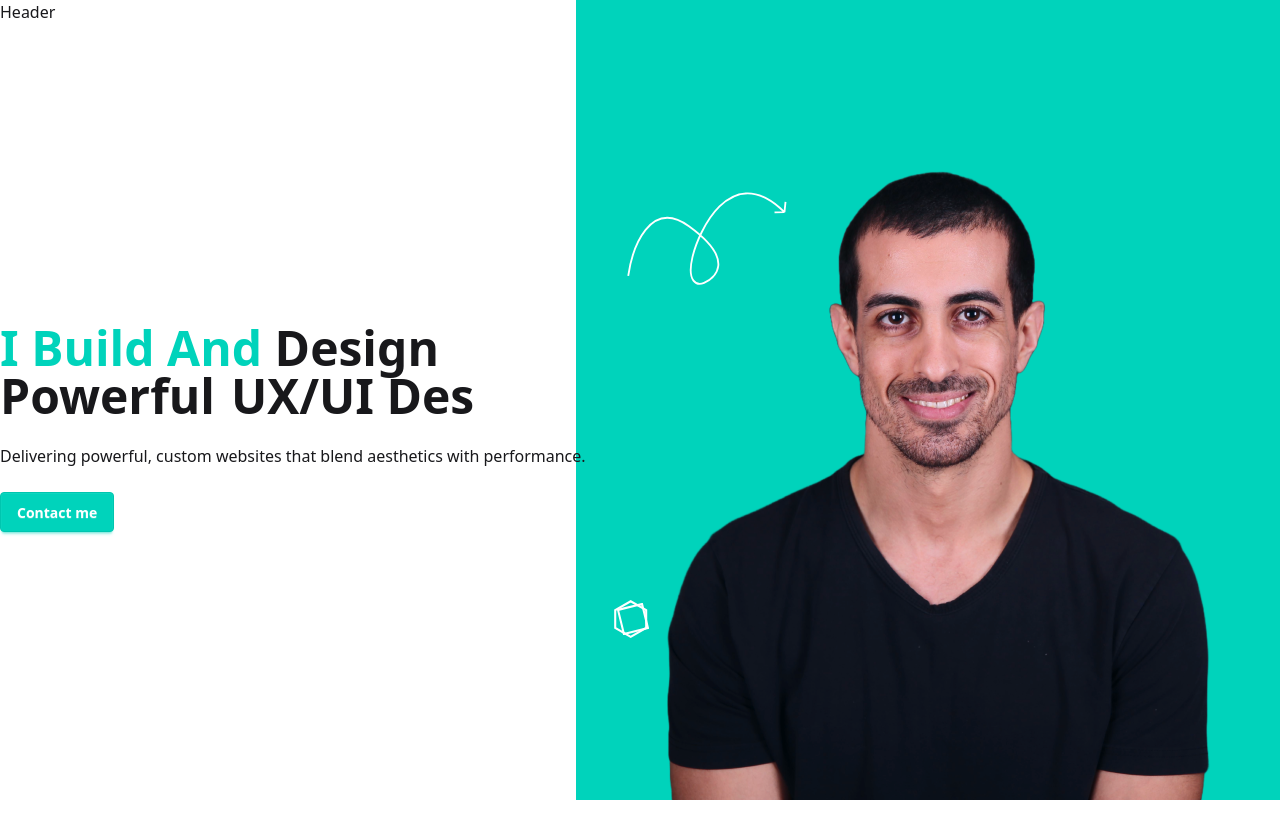
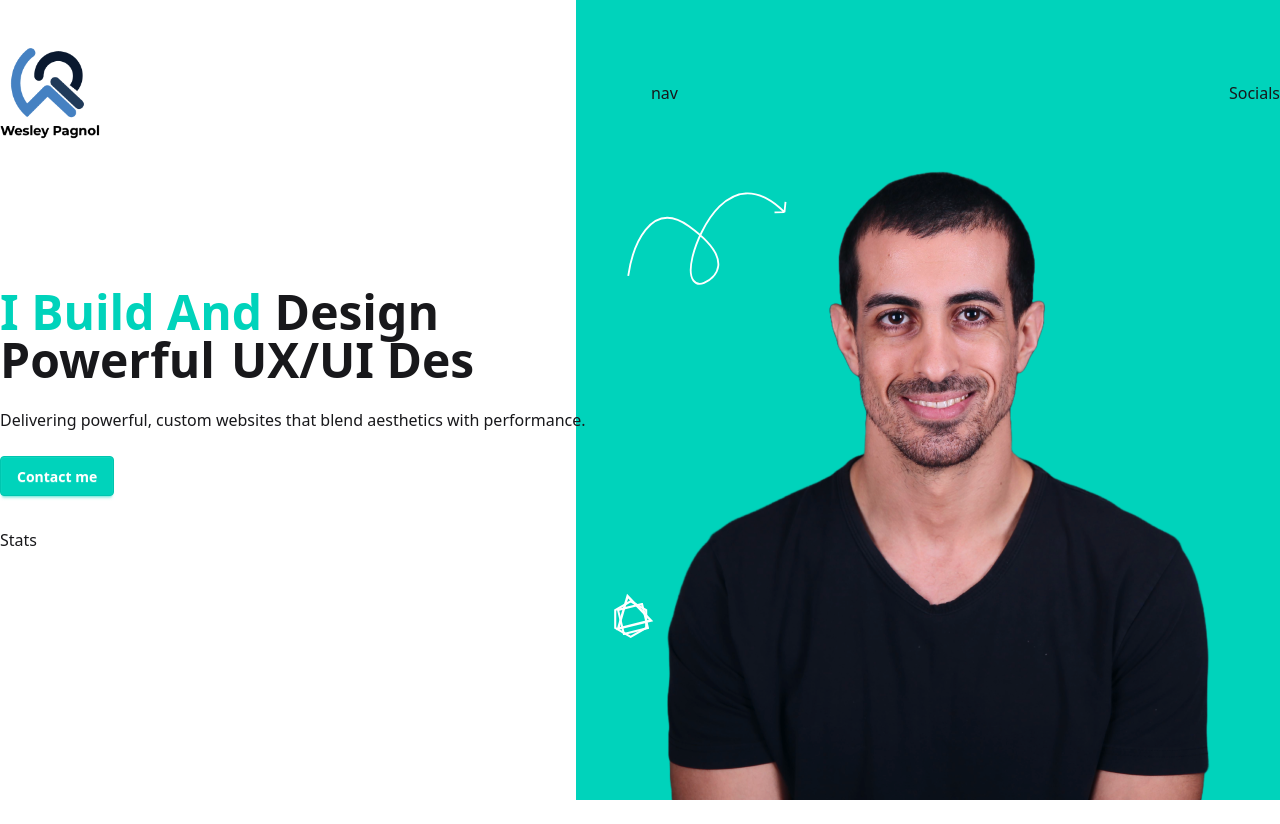
Before and after one commit to blackemperor007/wesley-portfolio, a Next.js app: page / in a window 1280 px wide. After the commit the page ends 800 px from the top, so only its background shows below. Built offline with nearby package versions, Linux system fonts and the light colour scheme.

Commit message:
logo components

```diff
--- /dev/null
+++ b/components/Header.jsx
@@ -0,0 +1,39 @@
+"use client"
+import { Link as ScrollLink } from "react-scroll";
+import Logo from "./Logo";
+
+const Links = [
+    {
+        name: "Home",
+    },
+    {
+        name: "about",
+    },
+    {
+        name: "journey",
+    },
+    {
+        name: "work",
+    },
+    {
+        name: "Contact",
+    },
+]
+
+const Header = () => {
+  return (
+    <header className="w-full absolute py-8 xl:py-[48px] z-30">
+        <div className="container mx-auto">
+            <div className="flex flex-col lg:flex-row items-center gap-4 lg:justify-between">
+                {/* LOGO  */}
+                <Logo />
+                {/* NAV & SOCIAL  */}
+                <div>nav</div>
+                <div>Socials</div>
+            </div>
+        </div>
+    </header>
+  )
+}
+
+export default Header
--- a/components/Hero.jsx
+++ b/components/Hero.jsx
@@ -3,14 +3,17 @@
 import Image from "next/image"
 import { Link as ScrollLink } from "react-scroll"
 import { TypeAnimation } from "react-type-animation"
+
+// components importation
 import RotatingShape from "./RotatingShape"
+import Header from "./Header"
 
 
 const Hero = () => {
     return (
         <section className="h-[800px] relative bg-accent/10 xl:bg-white">
             {/* HEADER  */}
-            <div>Header</div>
+            <Header />
             <div className="container mx-auto h-full">
                 <div className="relative z-20 h-full w-full xl:max-w-[768px] flex flex-col items-center xl:items-start justify-center text-center xl:text-left pt-10">
                     <h1 className="h1 text-5xl font-bold max-w-[320px] xl:max-w-none">
@@ -31,6 +34,8 @@ const Hero = () => {
                     <ScrollLink to="contact" smooth={true} duration={500} className="cursor-pointer">
                         <button className="btn btn-accent mb-8 text-white">Contact me</button>
                     </ScrollLink>
+                    {/* STATISTIQUES  */}
+                    <div>Stats</div>
                 </div>
 
                 {/* IMAGE  */}
@@ -82,6 +87,21 @@ const Hero = () => {
                                 />
                             }
                             direction={"rigth"}
+                            duration={5}
+                        />
+                    </div>
+                    {/* Shape 3 */}
+                    <div className="absolute top-[600px] left-[3vw]">
+                        <RotatingShape
+                            content={
+                                <Image
+                                    src="/assets/hero/shape-3.svg"
+                                    alt="shape"
+                                    width={38}
+                                    height={38}
+                                />
+                            }
+                            direction={"left"}
                             duration={6}
                         />
                     </div>
--- /dev/null
+++ b/components/Logo.jsx
@@ -0,0 +1,24 @@
+import Image from 'next/image'
+import Link from 'next/link'
+import React from 'react'
+
+const Logo = ({ light = false }) => {
+    // determine the logo color based on the light prop
+    const colorClass = light ? "text-white" : "text-accent"
+
+    return (
+        <Link href={"/"} className='tracking-[4px]'>
+            <Image
+                src="/assets/hero/logo.png"
+                alt="hero"
+                width={100}
+                height={100}
+                quality={100}
+                priority
+                className="object-contain"
+            />
+        </Link>
+    )
+}
+
+export default Logo
```
Also changed, not shown: public/assets/hero/logo.png (added). Lines whose indentation alone changed are shown as unchanged.
